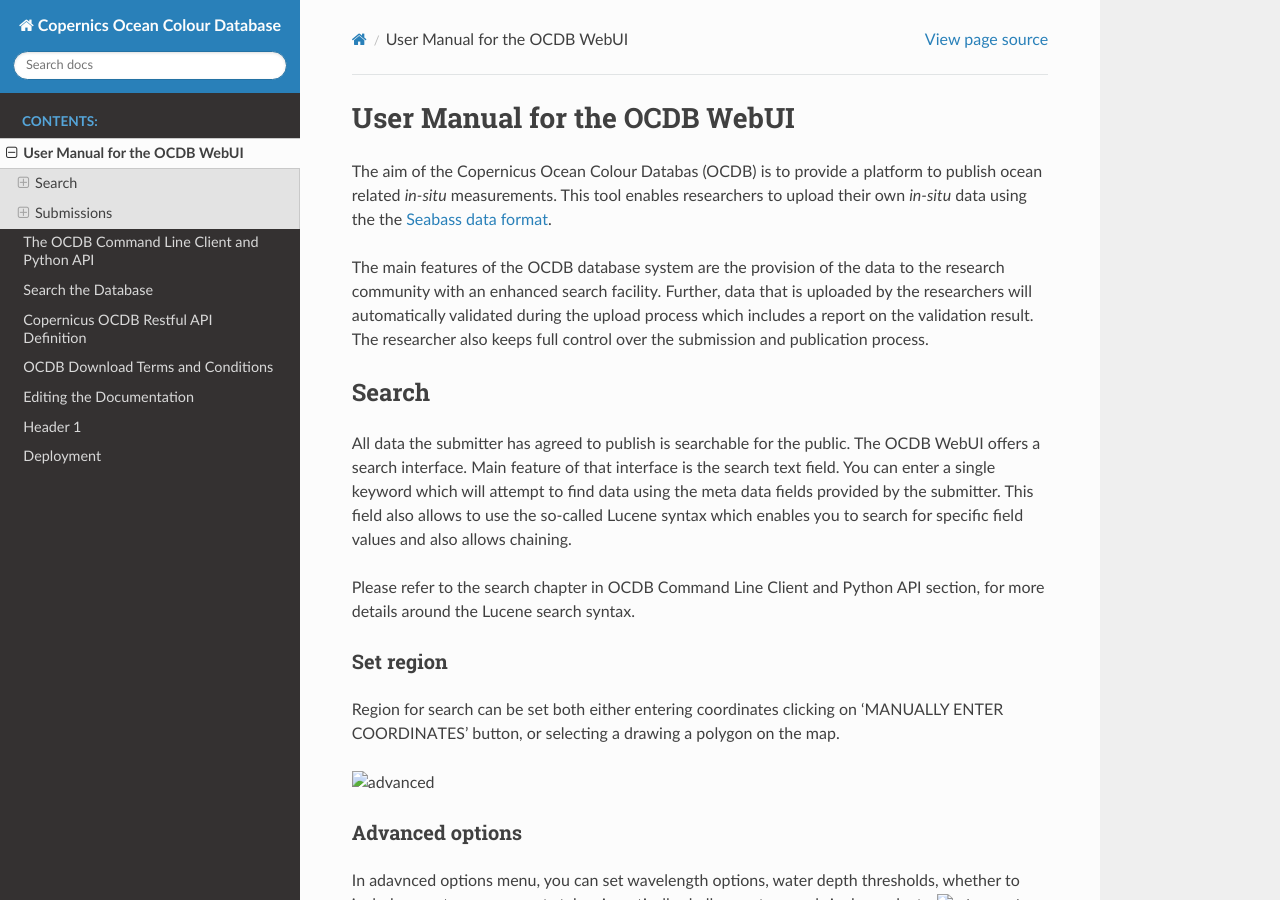
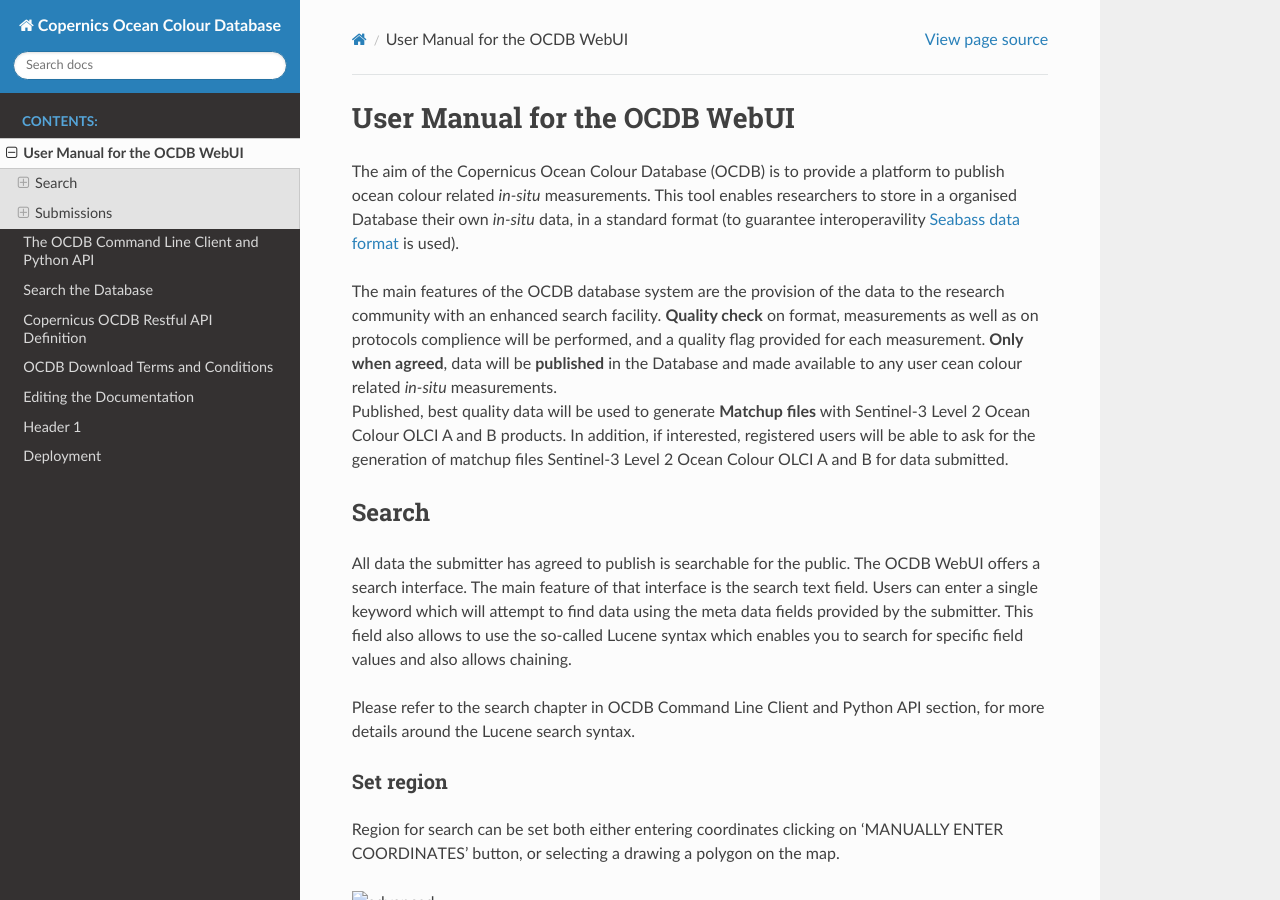
Before and after one commit to javierconcha/ocdb-docs, a Sphinx documentation site: the page built from docs/source/ocdb-webui.md, in a window 1280 px wide and 900 px high. Built offline with Sphinx 7.4.7 and the Read the Docs theme 2.0.0, drawn with Linux system fonts in a browser that asks for light colours; pages that are not in the unit, such as notebooks, are missing from menus.

Commit message:
Update docs/source/ocdb-webui.md

```diff
--- a/docs/source/ocdb-webui.md
+++ b/docs/source/ocdb-webui.md
@@ -1,20 +1,21 @@
 # User Manual for the OCDB WebUI
 
-The aim of the Copernicus Ocean Colour Databas (OCDB) is to provide a platform to publish
-ocean related _in-situ_ measurements. This tool enables researchers to upload
-their own _in-situ_ data using the the [Seabass data format](https://earthdata.nasa.gov/esdis/eso/standards-and-references/ascii-file-format-guidelines-for-earth-science-data/seabass-data-file-format).
+The aim of the Copernicus Ocean Colour Database (OCDB) is to provide a platform to publish
+ocean colour related _in-situ_ measurements. This tool enables researchers to store in a organised Database
+their own _in-situ_ data, in a standard format (to guarantee interoperavility [Seabass data format](https://earthdata.nasa.gov/esdis/eso/standards-and-references/ascii-file-format-guidelines-for-earth-science-data/seabass-data-file-format) is used).
 
 The main features of the OCDB database system are the provision of the data to the research
-community with an enhanced search facility. Further, data that is uploaded by
-the researchers will automatically validated during the upload process which includes
-a report on the validation result. The researcher also keeps full control over
-the submission and publication process.
+community with an enhanced search facility.
+__Quality check__ on format, measurements as well as on protocols complience will be performed, and a quality flag provided for each measurement.
+__Only when agreed__, data will be __published__ in the Database and made available to any user cean colour related _in-situ_ measurements.
+Published, best quality data will be used to generate __Matchup files__ with Sentinel-3 Level 2 Ocean Colour OLCI A and B products.
+In addition, if interested, registered users will be able to ask for the generation of matchup files Sentinel-3 Level 2 Ocean Colour OLCI A and B for data submitted.
 
 ## Search
 
 All data the submitter has agreed to publish is searchable for the public.
-The OCDB WebUI offers a search interface. Main feature of that interface is the search text field.
-You can enter a single keyword which will attempt to find data using the meta
+The OCDB WebUI offers a search interface. The main feature of that interface is the search text field.
+Users can enter a single keyword which will attempt to find data using the meta
 data fields provided by the submitter. This field also allows to use the
 so-called Lucene syntax which enables you to search for specific field values
 and also allows chaining.
@@ -29,6 +30,7 @@
 ### Advanced options
 
 In adavnced options menu, you can set wavelength options, water depth thresholds, whether to include or not measurements taken in optically shallow waters, and single products.
+
 ![advanced](docs/source/static/webui/advanced_options.png)
 
 ### Save search
```
